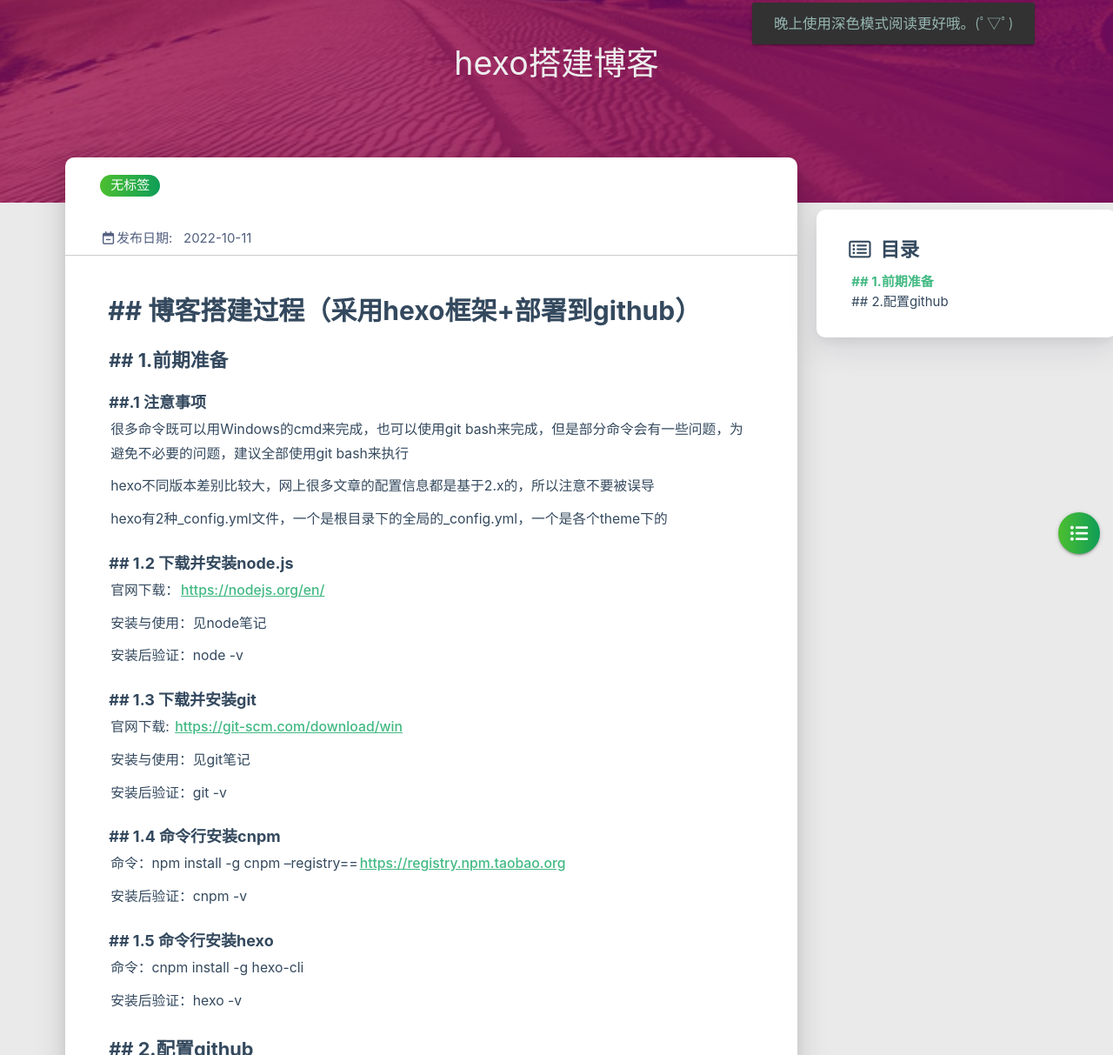
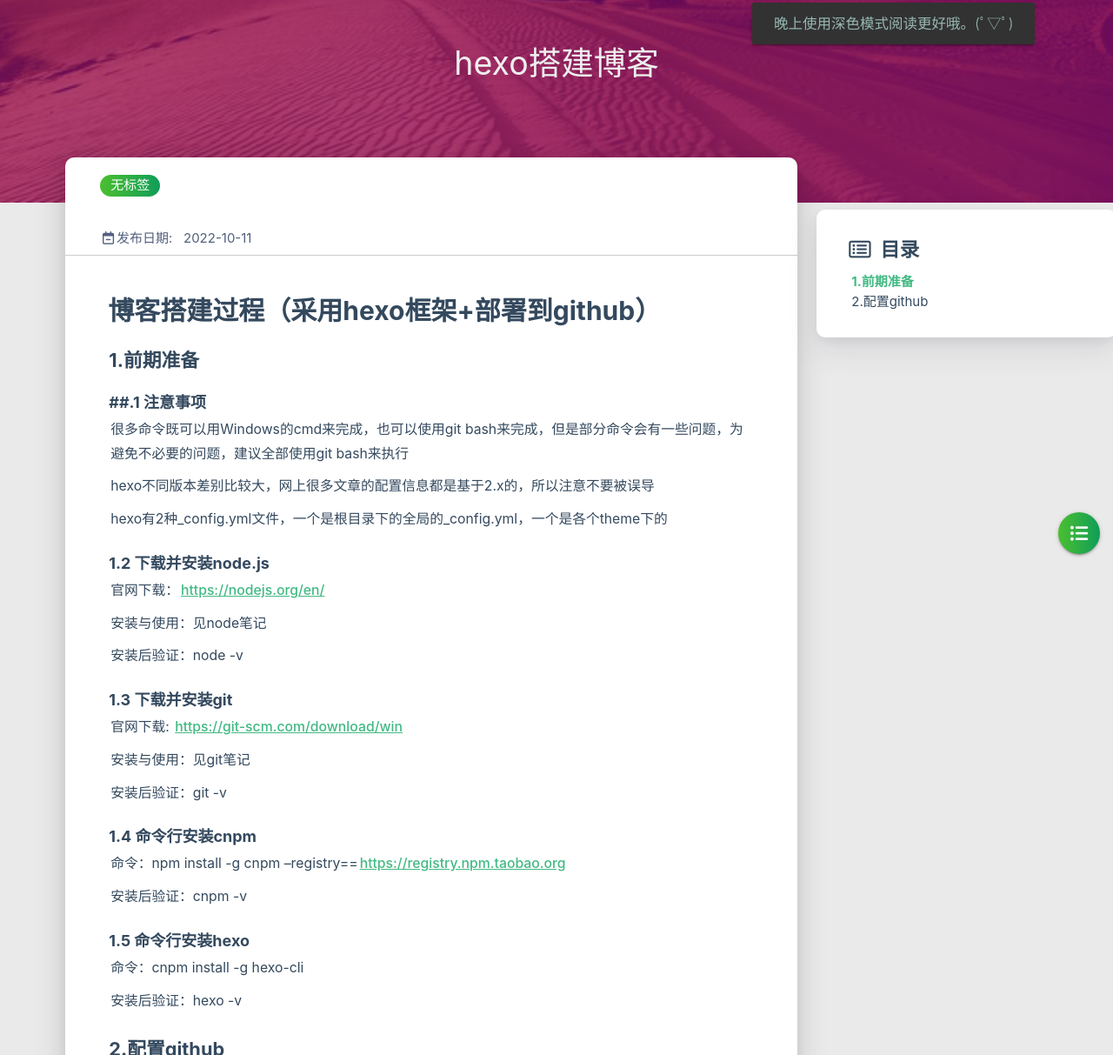
Before and after one commit to wangab1/wangab1.github.io, a plain HTML site: page 2022/10/11/hexo搭建博客/index.html in a window 1280 px wide. Shown: the part 87-1300 px from the top of the page at 87% size. Drawn offline with Linux system fonts and the light colour scheme; some packages are replaced by stand-ins of ours; no server answers; a script that the page names is missing.

Commit message:
Site updated: 2022-10-11 11:36:34

```diff
--- a/2022/10/11/hexo搭建博客/index.html
+++ b/2022/10/11/hexo搭建博客/index.html
@@ -5,7 +5,7 @@
 <head>
     <meta charset="utf-8">
     <meta name="keywords" content="hexo搭建博客, 王某的博客">
-    <meta name="description" content="## 博客搭建过程（采用hexo框架+部署到github）## 1.前期准备##.1 注意事项很多命令既可以用Windows的cmd来完成，也可以使用git bash来完成，但是部分命令会有一些问题，为避免不必要的问题，建议全部使用git ">
+    <meta name="description" content="博客搭建过程（采用hexo框架+部署到github）1.前期准备##.1 注意事项很多命令既可以用Windows的cmd来完成，也可以使用git bash来完成，但是部分命令会有一些问题，为避免不必要的问题，建议全部使用git bash来执">
     <meta http-equiv="X-UA-Compatible" content="IE=edge">
     <meta name="viewport" content="width=device-width, initial-scale=1.0, user-scalable=no">
     <meta name="renderer" content="webkit|ie-stand|ie-comp">
@@ -396,20 +396,20 @@
 
         <div class="card-content article-card-content">
             <div id="articleContent">
-                <h1 id="博客搭建过程（采用hexo框架-部署到github）"><a href="#博客搭建过程（采用hexo框架-部署到github）" class="headerlink" title="## 博客搭建过程（采用hexo框架+部署到github）"></a>## 博客搭建过程（采用hexo框架+部署到github）</h1><h4 id="1-前期准备"><a href="#1-前期准备" class="headerlink" title="## 1.前期准备"></a>## 1.前期准备</h4><h5 id="1-注意事项"><a href="#1-注意事项" class="headerlink" title="##.1 注意事项"></a>##.1 注意事项</h5><p>很多命令既可以用Windows的cmd来完成，也可以使用git bash来完成，但是部分命令会有一些问题，为避免不必要的问题，建议全部使用git bash来执行</p>
+                <h1 id="博客搭建过程（采用hexo框架-部署到github）"><a href="#博客搭建过程（采用hexo框架-部署到github）" class="headerlink" title="博客搭建过程（采用hexo框架+部署到github）"></a>博客搭建过程（采用hexo框架+部署到github）</h1><h4 id="1-前期准备"><a href="#1-前期准备" class="headerlink" title="1.前期准备"></a>1.前期准备</h4><h5 id="1-注意事项"><a href="#1-注意事项" class="headerlink" title="##.1 注意事项"></a>##.1 注意事项</h5><p>很多命令既可以用Windows的cmd来完成，也可以使用git bash来完成，但是部分命令会有一些问题，为避免不必要的问题，建议全部使用git bash来执行</p>
 <p>hexo不同版本差别比较大，网上很多文章的配置信息都是基于2.x的，所以注意不要被误导</p>
 <p>hexo有2种_config.yml文件，一个是根目录下的全局的_config.yml，一个是各个theme下的</p>
-<h5 id="1-2-下载并安装node-js"><a href="#1-2-下载并安装node-js" class="headerlink" title="## 1.2 下载并安装node.js"></a>## 1.2 下载并安装node.js</h5><p>官网下载：<a target="_blank" rel="noopener" href="https://nodejs.org/en/">https://nodejs.org/en/</a></p>
+<h5 id="1-2-下载并安装node-js"><a href="#1-2-下载并安装node-js" class="headerlink" title="1.2 下载并安装node.js"></a>1.2 下载并安装node.js</h5><p>官网下载：<a target="_blank" rel="noopener" href="https://nodejs.org/en/">https://nodejs.org/en/</a></p>
 <p>安装与使用：见node笔记</p>
 <p>安装后验证：node -v</p>
-<h5 id="1-3-下载并安装git"><a href="#1-3-下载并安装git" class="headerlink" title="## 1.3 下载并安装git"></a>## 1.3 下载并安装git</h5><p>官网下载:  <a target="_blank" rel="noopener" href="https://git-scm.com/download/win">https://git-scm.com/download/win</a></p>
+<h5 id="1-3-下载并安装git"><a href="#1-3-下载并安装git" class="headerlink" title="1.3 下载并安装git"></a>1.3 下载并安装git</h5><p>官网下载:  <a target="_blank" rel="noopener" href="https://git-scm.com/download/win">https://git-scm.com/download/win</a></p>
 <p>安装与使用：见git笔记</p>
 <p>安装后验证：git -v</p>
-<h5 id="1-4-命令行安装cnpm"><a href="#1-4-命令行安装cnpm" class="headerlink" title="## 1.4 命令行安装cnpm"></a>## 1.4 命令行安装cnpm</h5><p>命令：npm install -g cnpm –registry&#x3D;&#x3D;<a target="_blank" rel="noopener" href="https://registry.npm.taobao.org/">https://registry.npm.taobao.org</a></p>
+<h5 id="1-4-命令行安装cnpm"><a href="#1-4-命令行安装cnpm" class="headerlink" title="1.4 命令行安装cnpm"></a>1.4 命令行安装cnpm</h5><p>命令：npm install -g cnpm –registry&#x3D;&#x3D;<a target="_blank" rel="noopener" href="https://registry.npm.taobao.org/">https://registry.npm.taobao.org</a></p>
 <p>安装后验证：cnpm -v</p>
-<h5 id="1-5-命令行安装hexo"><a href="#1-5-命令行安装hexo" class="headerlink" title="## 1.5 命令行安装hexo"></a>## 1.5 命令行安装hexo</h5><p>命令：cnpm install -g hexo-cli</p>
+<h5 id="1-5-命令行安装hexo"><a href="#1-5-命令行安装hexo" class="headerlink" title="1.5 命令行安装hexo"></a>1.5 命令行安装hexo</h5><p>命令：cnpm install -g hexo-cli</p>
 <p>安装后验证：hexo  -v</p>
-<h4 id="2-配置github"><a href="#2-配置github" class="headerlink" title="## 2.配置github"></a>## 2.配置github</h4><h5 id="2-1-在github上创建仓库"><a href="#2-1-在github上创建仓库" class="headerlink" title="## 2.1 在github上创建仓库"></a>## 2.1 在github上创建仓库</h5><p><strong>创建：</strong></p>
+<h4 id="2-配置github"><a href="#2-配置github" class="headerlink" title="2.配置github"></a>2.配置github</h4><h5 id="2-1-在github上创建仓库"><a href="#2-1-在github上创建仓库" class="headerlink" title="2.1 在github上创建仓库"></a>2.1 在github上创建仓库</h5><p><strong>创建：</strong></p>
 <p>新建一个名为你的用户名.github.io的仓库</p>
 <p>比如说，如果你的github用户名是test，那么你就新建test.github.io的仓库（必须是你的用户名，其它名称无效），将来你的网站访问地址就是 <a target="_blank" rel="noopener" href="http://test.github.io/">http://test.github.io</a> 了，是不是很方便？由此可见，每一个github账户最多只能创建一个这样可以直接使用域名访问的仓库。</p>
 <p><strong>注意：</strong></p>
@@ -423,8 +423,6 @@
 <li><p>创建页面如下：</p>
 </li>
 </ol>
-<img src="/.io//10/11/hexo%E6%90%AD%E5%BB%BA%E5%8D%9A%E5%AE%A2/image-20221011112217346.png" class title="image-20221011112217346">
-
 <p>创建成功后，默认会在你这个仓库里生成一些示例页面，以后你的网站所有代码都是放在这个仓库里啦。</p>
 
 
```
Also changed, not shown: archives/2022/10/index.html (+1 -1 lines), archives/2022/index.html (+1 -1 lines), archives/index.html (+1 -1 lines), index.html (+1 -1 lines), 2022/10/11/hexo搭建博客/ca3573693ec7d4b8f30b71b7f22a2003a9bac6e8.png@942w_675h_progressive.webp (added).
